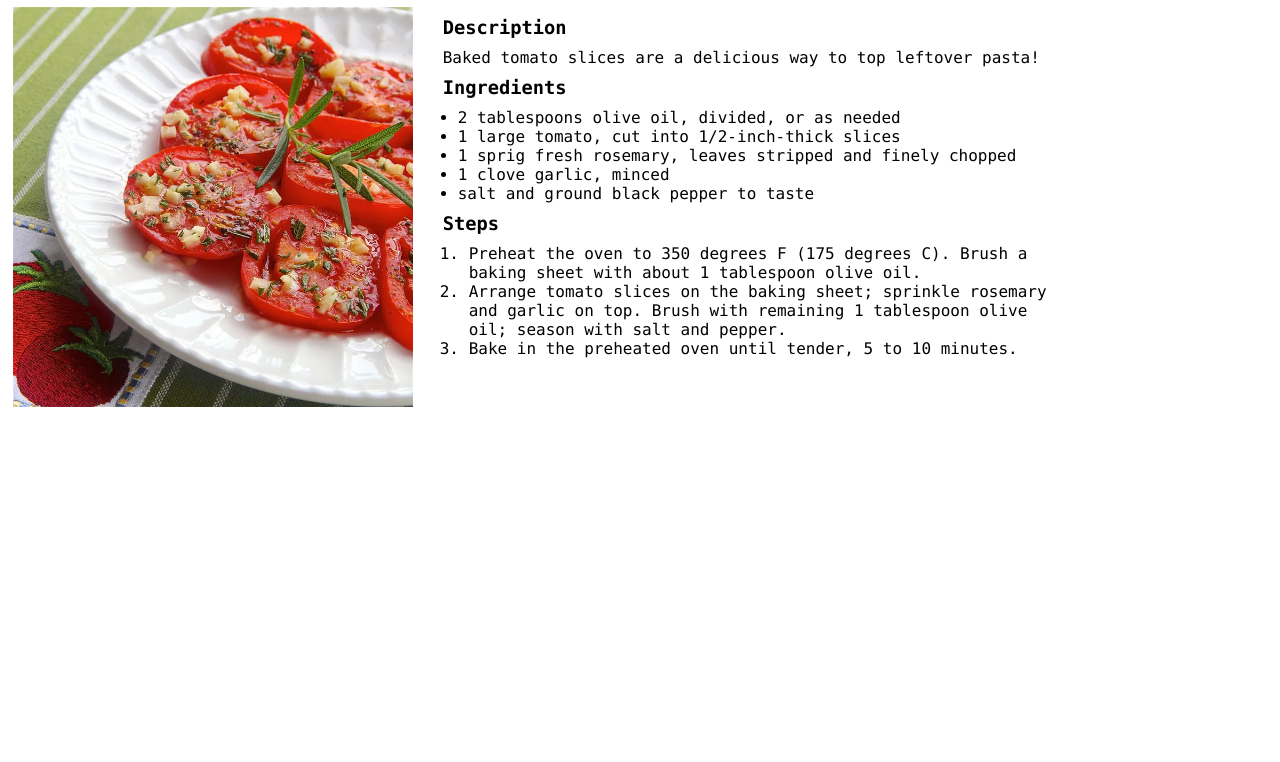
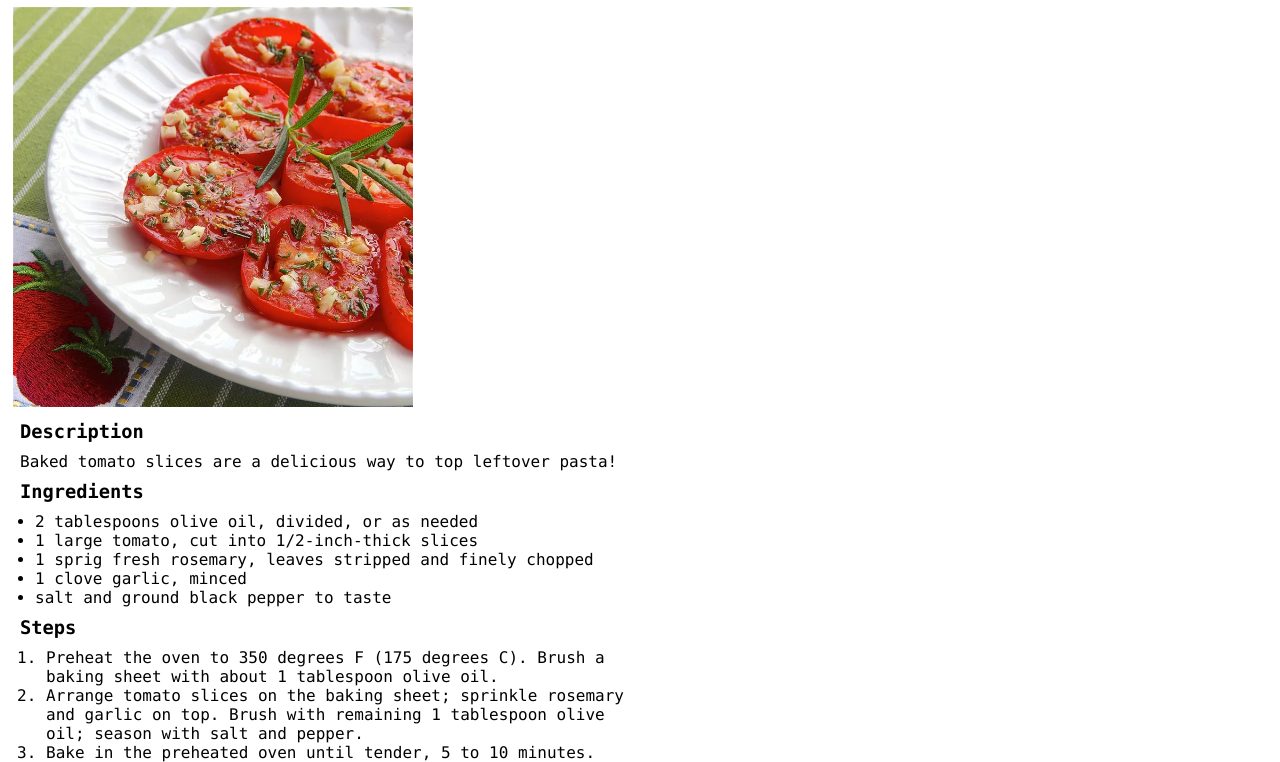
Before and after one commit to pwkdmc/recipes, a plain HTML site: page recipes/baked-tomato-slices.html in a window 1280 px wide. Shown: the part 115-877 px from the top of the page. Before the commit the page ends 800 px from the top, so only its background shows below. Drawn offline with Linux system fonts and the light colour scheme.

Commit message:
style(core): update css style

```diff
--- a/style.css
+++ b/style.css
@@ -46,10 +46,6 @@
     margin-bottom: 10px;
 }
 
-.description {
-    display: inline-block;
-}
-
 .description h3 {
     margin: 10px 0 10px 20px;
 }
@@ -66,7 +62,7 @@
     margin-left: 46px;
 }
 
-@media (min-width:800px) {
+@media (min-width:846px) {
     .description {
         vertical-align: top;
         width: 50%;
```
